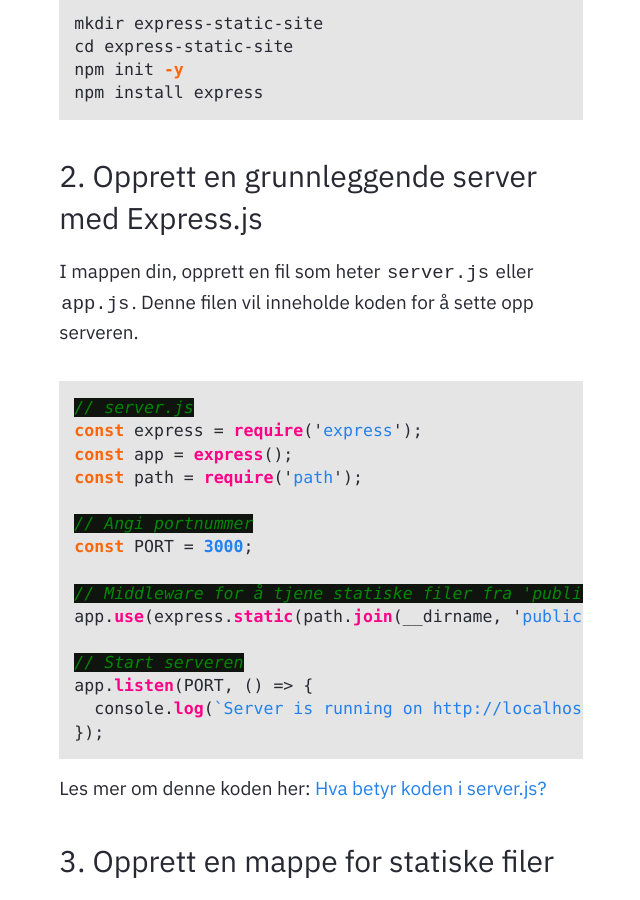
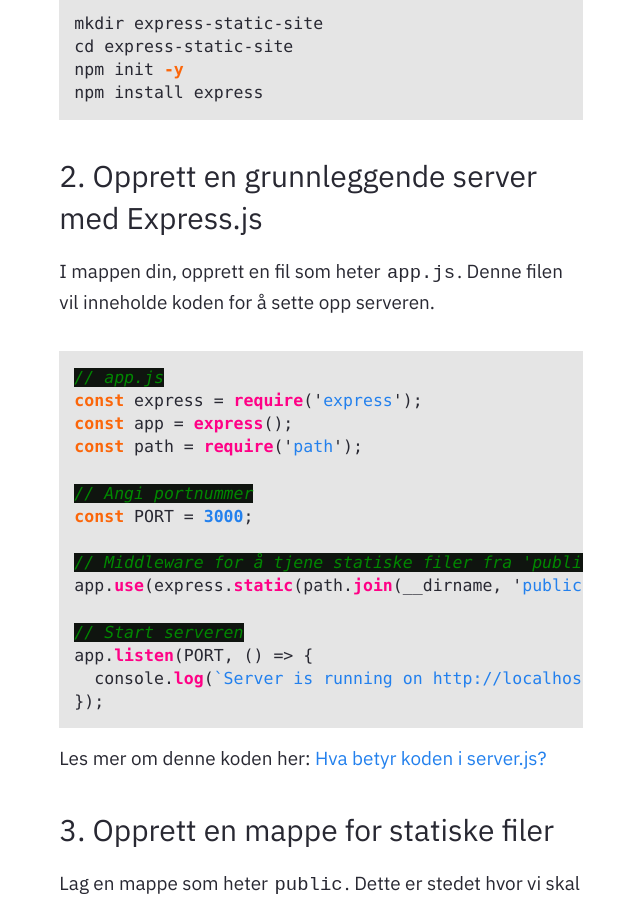
Before and after one commit to Cha-IM/cha-im.github.io, a Jekyll site: the page built from _notes/Public/Utvikling/Node.js og Express.js/Installer Node.js og lag en statisk nettside med Express.js.md, in a window 1280 px wide and 900 px high, scrolled down 815 px. Shown: the whole window, without its empty margins (319-959 px from the left). Built offline with Jekyll 4.4.1, drawn with Linux system fonts in a browser that asks for light colours; some of the changed text lies outside the part shown.

Commit message:
TRFK-811339 2025-10-14:13:2:24

````diff
--- a/_notes/Public/Utvikling/Node.js og Express.js/Installer Node.js og lag en statisk nettside med Express.js.md
+++ b/_notes/Public/Utvikling/Node.js og Express.js/Installer Node.js og lag en statisk nettside med Express.js.md
@@ -26,10 +26,10 @@ npm install express
 
 ### 2. Opprett en grunnleggende server med Express.js
 
-I mappen din, opprett en fil som heter `server.js` eller `app.js`. Denne filen vil inneholde koden for å sette opp serveren.
+I mappen din, opprett en fil som heter `app.js`. Denne filen vil inneholde koden for å sette opp serveren.
 
 ```javascript
-// server.js
+// app.js
 const express = require('express');
 const app = express();
 const path = require('path');
@@ -105,7 +105,7 @@ p {
 Gå tilbake til terminalen og start Express-serveren ved å kjøre følgende kommando:
 
 ```bash
-node server.js
+node app.js
 ```
 
 Serveren vil kjøre på [http://localhost:3000](http://localhost:3000), og du kan åpne denne adressen i nettleseren din for å se din statiske webside.
````
Also changed, not shown: .obsidian/workspace.json.
